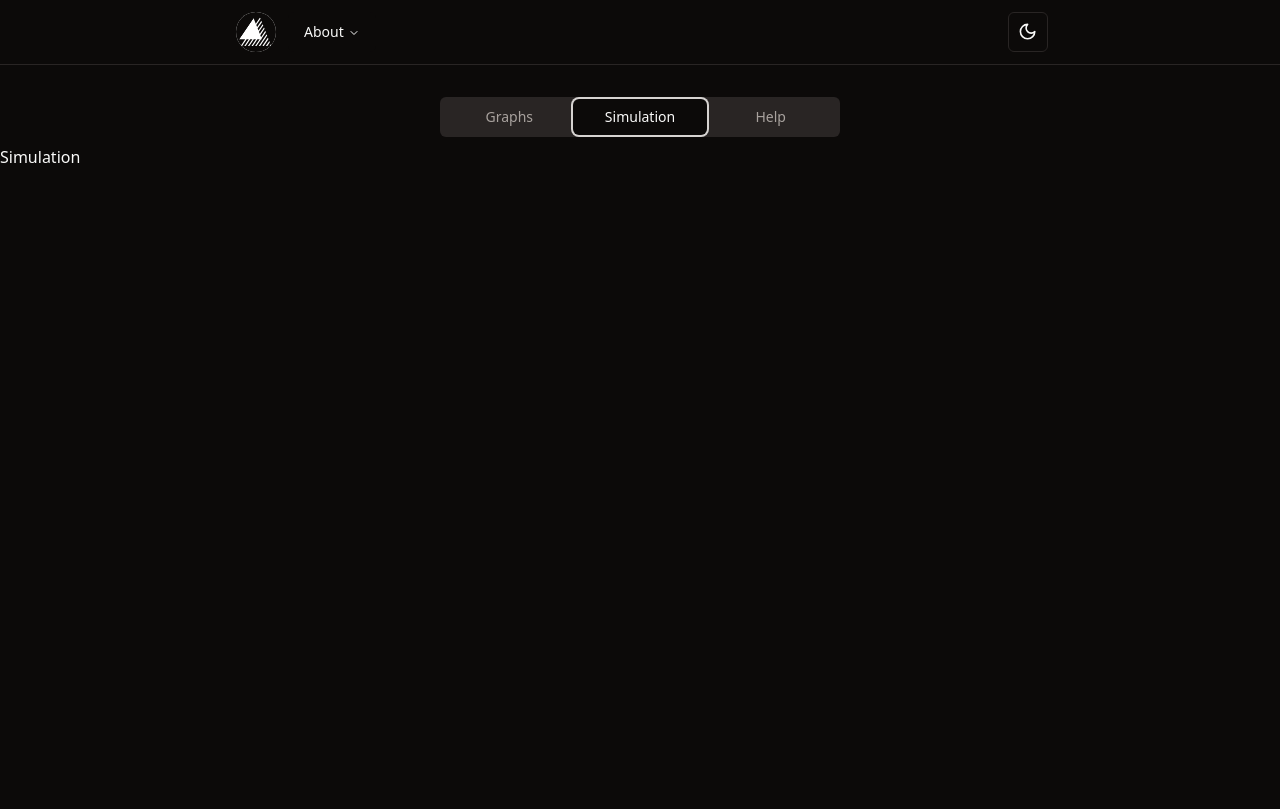
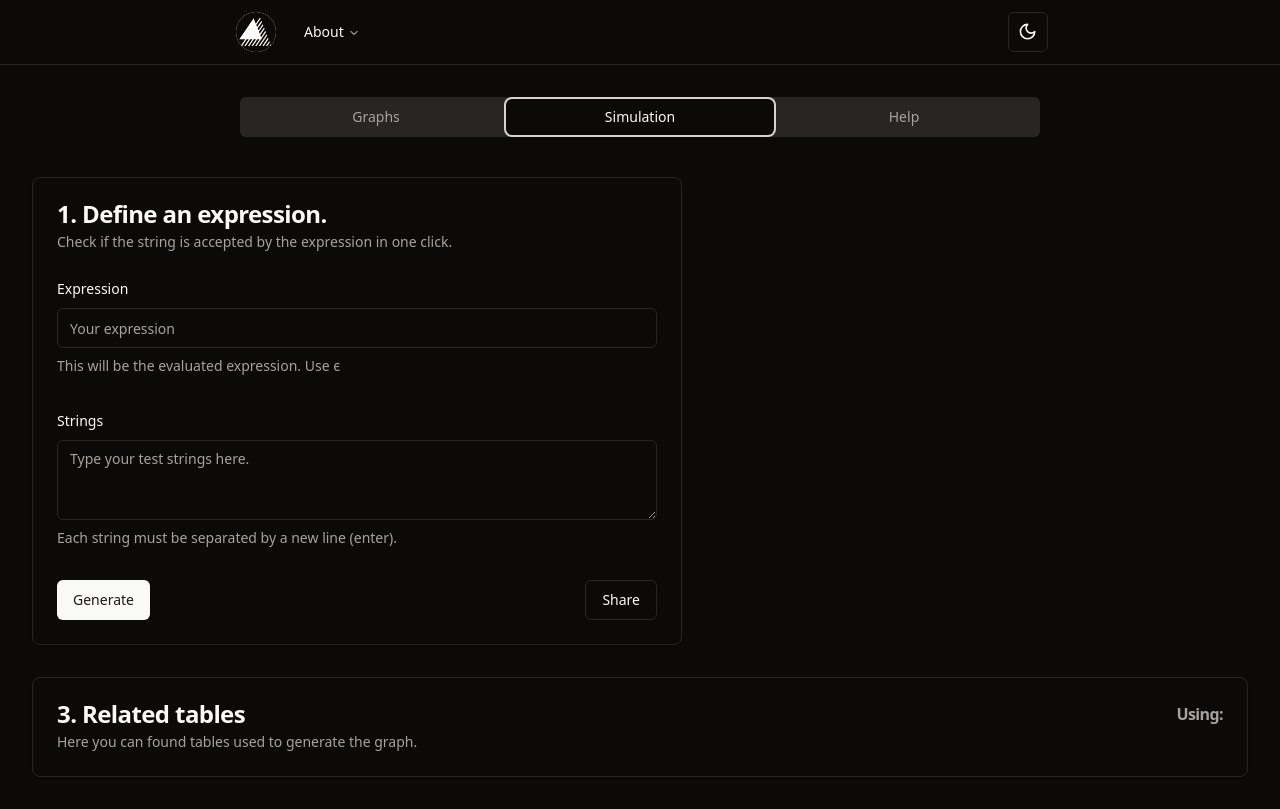
Before and after one commit to chamale-rac/automaton, a React (Vite) app: page / in a window 1280 px wide. Both pictures are taken after a click on the tab "Simulation". Built offline with nearby package versions, Linux system fonts and the light colour scheme.

Commit message:
feat: simulation

```diff
--- a/src/components/card-with-form.tsx
+++ b/src/components/card-with-form.tsx
@@ -5,21 +5,24 @@ import {
 	CardHeader,
 	CardTitle,
 } from '@/components/ui/card'
-import { ExpressionForm } from '@/components/form'
 
-export function CardWithForm() {
+export function CardWithForm({
+	children,
+	title,
+	description,
+}: {
+	children?: React.ReactNode
+	title?: string
+	description?: string
+}) {
 	return (
 		<div className={'flex items-center justify-start w-full px-8 mt-8'}>
-			<Card className='w-[350px]'>
+			<Card className='w-[350px] xl:w-[650px]'>
 				<CardHeader>
-					<CardTitle>1. Define an expression</CardTitle>
-					<CardDescription>
-						Build AST, NFA and DFA in one click.
-					</CardDescription>
+					<CardTitle>{title}</CardTitle>
+					<CardDescription>{description}</CardDescription>
 				</CardHeader>
-				<CardContent>
-					<ExpressionForm />
-				</CardContent>
+				<CardContent>{children}</CardContent>
 			</Card>
 		</div>
 	)
--- /dev/null
+++ b/src/components/graphs-form.tsx
@@ -0,0 +1,198 @@
+import { zodResolver } from '@hookform/resolvers/zod'
+import { useForm } from 'react-hook-form'
+import { ExternalLink } from 'lucide-react'
+import * as z from 'zod'
+import { GraphsFormProxy, interactionProxy, saveProxy } from '@/config/proxies'
+import { useToast } from '@/components/ui/use-toast'
+import { ToastAction } from '@/components/ui/toast'
+import { useSnapshot } from 'valtio'
+import { Button } from '@/components/ui/button'
+import {
+	Form,
+	FormControl,
+	FormDescription,
+	FormField,
+	FormItem,
+	FormLabel,
+	FormMessage,
+} from '@/components/ui/form'
+import { Input } from '@/components/ui/input'
+import { useEffect } from 'react'
+
+const formSchema = z.object({
+	expression: z
+		.string()
+		.min(1, {
+			message: 'Expression must be at least 1 characters.',
+		})
+		.max(50, {
+			message: 'Expression must be at most 50 characters.',
+		}),
+})
+
+interface Image {
+	src: string
+	alt: string
+	width: number
+	height: number
+	title: string
+	description: string
+}
+
+interface Table {
+	title: string
+	head: string[]
+	body: string[][]
+}
+
+interface responseData {
+	expression: string
+	images: Image[]
+	tables: Table[]
+}
+
+interface postData {
+	expression: string
+}
+
+export function GraphsForm() {
+	const interactionProxySnap = useSnapshot(interactionProxy)
+	const saveProxySnap = useSnapshot(saveProxy)
+	const { toast } = useToast()
+
+	const postExpression = async (expression: string) => {
+		try {
+			const postData: postData = {
+				expression: expression,
+			}
+			const response = await fetch(
+				`${import.meta.env.VITE_SERVER_BASE_URL}/graphs`,
+				{
+					method: 'POST',
+					headers: {
+						'Content-Type': 'application/json',
+					},
+					body: JSON.stringify(postData),
+				}
+			)
+			const responseData: responseData = await response.json()
+
+			GraphsFormProxy.expression = responseData.expression
+			GraphsFormProxy.images = responseData.images
+			GraphsFormProxy.tables = responseData.tables
+			toast({
+				description: 'Work done! Check the results.',
+			})
+		} catch (e) {
+			toast({
+				description: 'Something went wrong.',
+			})
+			console.log(e)
+		}
+	}
+
+	// Define form.
+	const form = useForm<z.infer<typeof formSchema>>({
+		resolver: zodResolver(formSchema),
+		defaultValues: {
+			expression: saveProxySnap.graphExpressionInput,
+		},
+	})
+
+	// Define a submit handler.
+	function onSubmit(values: z.infer<typeof formSchema>) {
+		postExpression(values.expression)
+		toast({
+			description: 'Working on your expression.',
+		})
+	}
+
+	function onShare(values: z.infer<typeof formSchema>) {
+		// Copy the actual url to clipboard, attaching a query param with the expression in a base64 format.
+		const url = new URL(window.location.href)
+		url.searchParams.set(
+			'expression',
+			btoa(encodeURIComponent(values.expression))
+		)
+		navigator.clipboard.writeText(url.toString())
+
+		toast({
+			description: 'URL copied to clipboard.',
+			action: (
+				<ToastAction
+					altText='Goto copied url'
+					// onClick redirect to copied url
+					onClick={() => {
+						window.open(url.toString(), '_blank')
+					}}
+				>
+					<ExternalLink
+						className='relative top-[1px] h-4 w-3 transition duration-200'
+						aria-hidden='true'
+					/>
+				</ToastAction>
+			),
+		})
+	}
+
+	useEffect(() => {
+		const url = new URL(window.location.href)
+		const expression = url.searchParams.get('expression')
+		if (expression && interactionProxySnap.firstTimeRetrieveURL) {
+			const decodedExpression = decodeURIComponent(atob(expression))
+			postExpression(decodedExpression)
+			form.setValue('expression', decodedExpression)
+			interactionProxy.firstTimeRetrieveURL = false
+			setTimeout(() => {
+				toast({
+					description: 'Working on the retrieved expression.',
+				})
+			}, 100)
+		}
+		// eslint-disable-next-line react-hooks/exhaustive-deps
+	}, [])
+
+	useEffect(() => {
+		saveProxy.graphExpressionInput = form.watch('expression')
+		// eslint-disable-next-line react-hooks/exhaustive-deps
+	}, [form.watch('expression')])
+
+	return (
+		<Form {...form}>
+			<form
+				onSubmit={form.handleSubmit(onSubmit)}
+				className='space-y-8'
+			>
+				<FormField
+					control={form.control}
+					name='expression'
+					render={({ field }) => (
+						<FormItem>
+							<FormLabel>Expression</FormLabel>
+							<FormControl>
+								<Input
+									placeholder='Your expression'
+									{...field}
+								/>
+							</FormControl>
+							<FormDescription>
+								This will be the evaluated expression. Use ϵ
+							</FormDescription>
+							<FormMessage />
+						</FormItem>
+					)}
+				/>
+				<div className='flex justify-between'>
+					<Button type='submit'>Generate</Button>
+					<Button
+						variant='outline'
+						type='button'
+						onClick={form.handleSubmit(onShare)}
+					>
+						Share
+					</Button>
+				</div>
+			</form>
+		</Form>
+	)
+}
--- a/src/components/images-receiver.tsx
+++ b/src/components/images-receiver.tsx
@@ -1,6 +1,6 @@
 import React, { useEffect, useState } from 'react'
 import { useSnapshot } from 'valtio'
-import { expressionFormProxy } from '@/config/proxies'
+import { GraphsFormProxy } from '@/config/proxies'
 
 import PhotoAlbum from 'react-photo-album'
 
@@ -33,7 +33,7 @@ interface ImageTransformed {
 export const ImagesReceiver: React.FC = () => {
 	const [index, setIndex] = useState(-1)
 	const [photos, setPhotos] = useState<ImageTransformed[]>([])
-	const snap = useSnapshot(expressionFormProxy)
+	const snap = useSnapshot(GraphsFormProxy)
 
 	useEffect(() => {
 		const transformedImages = snap.images.map((photo) => {
--- a/src/components/form.tsx
+++ b/src/components/simulate-form.tsx
@@ -3,7 +3,7 @@ import { useForm } from 'react-hook-form'
 import { ExternalLink } from 'lucide-react'
 import * as z from 'zod'
 import {
-	expressionFormProxy,
+	SimulateFormProxy,
 	interactionProxy,
 	saveProxy,
 } from '@/config/proxies'
@@ -22,6 +22,7 @@ import {
 } from '@/components/ui/form'
 import { Input } from '@/components/ui/input'
 import { useEffect } from 'react'
+import { Textarea } from '@/components/ui/textarea'
 
 const formSchema = z.object({
 	expression: z
@@ -32,16 +33,10 @@ const formSchema = z.object({
 		.max(50, {
 			message: 'Expression must be at most 50 characters.',
 		}),
+	strings: z.string().min(1, {
+		message: 'Strings must be at least 1 characters.',
+	}),
 })
-
-interface Image {
-	src: string
-	alt: string
-	width: number
-	height: number
-	title: string
-	description: string
-}
 
 interface Table {
 	title: string
@@ -51,37 +46,47 @@ interface Table {
 
 interface responseData {
 	expression: string
-	images: Image[]
 	tables: Table[]
 }
 
 interface postData {
 	expression: string
+	strings: string[]
 }
 
-export function ExpressionForm() {
+export function SimulateForm() {
 	const interactionProxySnap = useSnapshot(interactionProxy)
 	const saveProxySnap = useSnapshot(saveProxy)
 	const { toast } = useToast()
 
-	const postExpression = async (expression: string) => {
+	const postExpression = async (expression: string, strings: string[]) => {
 		try {
 			const postData: postData = {
 				expression: expression,
+				strings: strings,
 			}
-			const response = await fetch(import.meta.env.VITE_SERVER_BASE_URL, {
-				method: 'POST',
-				headers: {
-					'Content-Type': 'application/json',
-				},
-				body: JSON.stringify(postData),
-			})
+			const response = await fetch(
+				`${import.meta.env.VITE_SERVER_BASE_URL}/simulation`,
+				{
+					method: 'POST',
+					headers: {
+						'Content-Type': 'application/json',
+					},
+					body: JSON.stringify(postData),
+				}
+			)
 			const responseData: responseData = await response.json()
 
-			expressionFormProxy.expression = responseData.expression
-			expressionFormProxy.images = responseData.images
-			expressionFormProxy.tables = responseData.tables
+			SimulateFormProxy.expression = responseData.expression
+			SimulateFormProxy.tables = responseData.tables
+			console.log(responseData)
+			toast({
+				description: 'Work done! Check the results.',
+			})
 		} catch (e) {
+			toast({
+				description: 'Something went wrong.',
+			})
 			console.log(e)
 		}
 	}
@@ -90,13 +95,15 @@ export function ExpressionForm() {
 	const form = useForm<z.infer<typeof formSchema>>({
 		resolver: zodResolver(formSchema),
 		defaultValues: {
-			expression: saveProxySnap.graphExpressionInput,
+			expression: saveProxySnap.simulateExpressionInput,
+			strings: saveProxySnap.simulateStringsInput,
 		},
 	})
 
 	// Define a submit handler.
 	function onSubmit(values: z.infer<typeof formSchema>) {
-		postExpression(values.expression)
+		const splitByNewLine = values.strings.split('\n')
+		postExpression(values.expression, splitByNewLine)
 		toast({
 			description: 'Working on your expression.',
 		})
@@ -135,21 +142,27 @@ export function ExpressionForm() {
 		const expression = url.searchParams.get('expression')
 		if (expression && interactionProxySnap.firstTimeRetrieveURL) {
 			const decodedExpression = decodeURIComponent(atob(expression))
-			postExpression(decodedExpression)
+			postExpression(decodedExpression, ['a', 'b', 'c'])
 			form.setValue('expression', decodedExpression)
 			interactionProxy.firstTimeRetrieveURL = false
 			setTimeout(() => {
 				toast({
 					description: 'Working on the retrieved expression.',
 				})
-			}, 1000)
+			}, 100)
 		}
 		// eslint-disable-next-line react-hooks/exhaustive-deps
 	}, [])
 
 	useEffect(() => {
-		saveProxy.graphExpressionInput = form.watch('expression')
+		saveProxy.simulateExpressionInput = form.watch('expression')
+		// eslint-disable-next-line react-hooks/exhaustive-deps
 	}, [form.watch('expression')])
+
+	useEffect(() => {
+		saveProxy.simulateStringsInput = form.watch('strings')
+		// eslint-disable-next-line react-hooks/exhaustive-deps
+	}, [form.watch('strings')])
 
 	return (
 		<Form {...form}>
@@ -176,6 +189,25 @@ export function ExpressionForm() {
 						</FormItem>
 					)}
 				/>
+				<FormField
+					control={form.control}
+					name='strings'
+					render={({ field }) => (
+						<FormItem>
+							<FormLabel>Strings</FormLabel>
+							<FormControl>
+								<Textarea
+									placeholder='Type your test strings here.'
+									{...field}
+								/>
+							</FormControl>
+							<FormDescription>
+								Each string must be separated by a new line (enter).
+							</FormDescription>
+							<FormMessage />
+						</FormItem>
+					)}
+				/>
 				<div className='flex justify-between'>
 					<Button type='submit'>Generate</Button>
 					<Button
--- /dev/null
+++ b/src/components/ui/textarea.tsx
@@ -0,0 +1,24 @@
+import * as React from "react"
+
+import { cn } from "@/lib/utils"
+
+export interface TextareaProps
+  extends React.TextareaHTMLAttributes<HTMLTextAreaElement> {}
+
+const Textarea = React.forwardRef<HTMLTextAreaElement, TextareaProps>(
+  ({ className, ...props }, ref) => {
+    return (
+      <textarea
+        className={cn(
+          "flex min-h-[80px] w-full rounded-md border border-input bg-background px-3 py-2 text-sm ring-offset-background placeholder:text-muted-foreground focus-visible:outline-none focus-visible:ring-2 focus-visible:ring-ring focus-visible:ring-offset-2 disabled:cursor-not-allowed disabled:opacity-50",
+          className
+        )}
+        ref={ref}
+        {...props}
+      />
+    )
+  }
+)
+Textarea.displayName = "Textarea"
+
+export { Textarea }
--- a/src/layouts/results.tsx
+++ b/src/layouts/results.tsx
@@ -6,11 +6,11 @@ import {
 	CardHeader,
 	CardTitle,
 } from '@/components/ui/card'
-import { expressionFormProxy } from '@/config/proxies'
+import { GraphsFormProxy } from '@/config/proxies'
 import { useSnapshot } from 'valtio'
 
 export function Results() {
-	const expressionFormProxySnap = useSnapshot(expressionFormProxy)
+	const GraphsFormProxySnap = useSnapshot(GraphsFormProxy)
 	return (
 		<div className={'flex items-center justify-start w-full px-8 mt-8'}>
 			<Card className={'w-full'}>
@@ -19,7 +19,7 @@ export function Results() {
 						2. Check the results
 						<span className='text-muted-foreground text-base'>
 							{'Using: '}
-							{expressionFormProxySnap.expression}
+							{GraphsFormProxySnap.expression}
 						</span>
 					</CardTitle>
 					<CardDescription>
--- a/src/layouts/tables.tsx
+++ b/src/layouts/tables.tsx
@@ -1,7 +1,3 @@
-import { useEffect, useState } from 'react'
-import { useSnapshot } from 'valtio'
-import { expressionFormProxy } from '@/config/proxies'
-
 import {
 	Card,
 	CardContent,
@@ -17,30 +13,31 @@ interface Table {
 	body: string[][]
 }
 
-export function Tables() {
-	const [tables, setTables] = useState<Table[]>([])
-	const expressionFormProxySnap = useSnapshot(expressionFormProxy)
-
-	useEffect(() => {
-		setTables(Array.from(expressionFormProxySnap.tables) as Table[])
-	}, [expressionFormProxySnap.tables])
-
+export function Tables({
+	tables,
+	using,
+	title,
+	description,
+}: {
+	tables?: Table[]
+	using?: string
+	title?: string
+	description?: string
+}) {
 	return (
 		<div className={'flex items-center justify-start w-full px-8 mt-8'}>
 			<Card className={'w-full'}>
 				<CardHeader>
 					<CardTitle className='flex justify-between'>
-						3. Related tables
+						{title}
 						<span className='text-muted-foreground text-base'>
 							{'Using: '}
-							{expressionFormProxySnap.expression}
+							{using}
 						</span>
 					</CardTitle>
-					<CardDescription>
-						Here you can found tables used to generate the graph.
-					</CardDescription>
+					<CardDescription>{description}</CardDescription>
 				</CardHeader>
-				{tables.map((table) => (
+				{tables?.map((table) => (
 					<CardContent>
 						<TableCustom
 							title={table.title}
--- a/src/pages/App.tsx
+++ b/src/pages/App.tsx
@@ -6,7 +6,22 @@ import { CardWithForm } from '../components/card-with-form'
 import { Toaster } from '@/components/ui/toaster'
 import { Tabs, TabsContent, TabsList, TabsTrigger } from '@/components/ui/tabs'
 
+import { GraphsForm } from '@/components/graphs-form'
+import { SimulateForm } from '@/components/simulate-form'
+
+import { useSnapshot } from 'valtio'
+import { SimulateFormProxy, GraphsFormProxy } from '@/config/proxies'
+
+interface Table {
+	title: string
+	head: string[]
+	body: string[][]
+}
+
 function App() {
+	const simulateSnap = useSnapshot(SimulateFormProxy)
+	const graphsSnap = useSnapshot(GraphsFormProxy)
+
 	return (
 		<ThemeProvider
 			defaultTheme='dark'
@@ -15,22 +30,45 @@ function App() {
 			<NavBar />
 			<Tabs
 				defaultValue='graphs'
-				className='w-full flex flex-col'
+				className='w-full flex flex-col mb-8'
 			>
-				<TabsList className='grid w-[400px] grid-cols-3 mx-8 mt-8 self-center'>
+				<TabsList className='grid xl:w-[800px] grid-cols-3 mx-8 mt-8 self-center'>
 					<TabsTrigger value='graphs'>Graphs</TabsTrigger>
 					<TabsTrigger value='simulation'>Simulation</TabsTrigger>
 					<TabsTrigger value='help'>Help</TabsTrigger>
 				</TabsList>
 				<TabsContent value='graphs'>
-					<CardWithForm />
+					<CardWithForm
+						title='1. Define an expression'
+						description='Build AST, NFA and DFA in one click.'
+					>
+						<GraphsForm />
+					</CardWithForm>
 					<Results />
-					<Tables />
-					<Toaster />
+					<Tables
+						tables={Array.from(graphsSnap.tables) as Table[]}
+						using={graphsSnap.expression}
+						title='3. Related tables'
+						description='Here you can found tables used to generate the graph.'
+					/>
 				</TabsContent>
-				<TabsContent value='simulation'>Simulation</TabsContent>
+				<TabsContent value='simulation'>
+					<CardWithForm
+						title='1. Define an expression.'
+						description='Check if the string is accepted by the expression in one click.'
+					>
+						<SimulateForm />
+					</CardWithForm>
+					<Tables
+						tables={Array.from(simulateSnap.tables) as Table[]}
+						using={simulateSnap.expression}
+						title='3. Related tables'
+						description='Here you can found tables used to generate the graph.'
+					/>
+				</TabsContent>
 				<TabsContent value='help'>Help</TabsContent>
 			</Tabs>
+			<Toaster />
 		</ThemeProvider>
 	)
 }
```
Also changed, not shown: src/config/proxies.tsx (+15 -2 lines).
